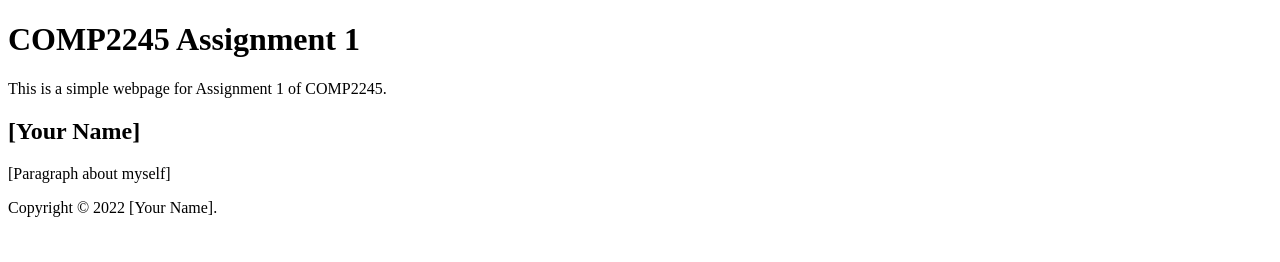
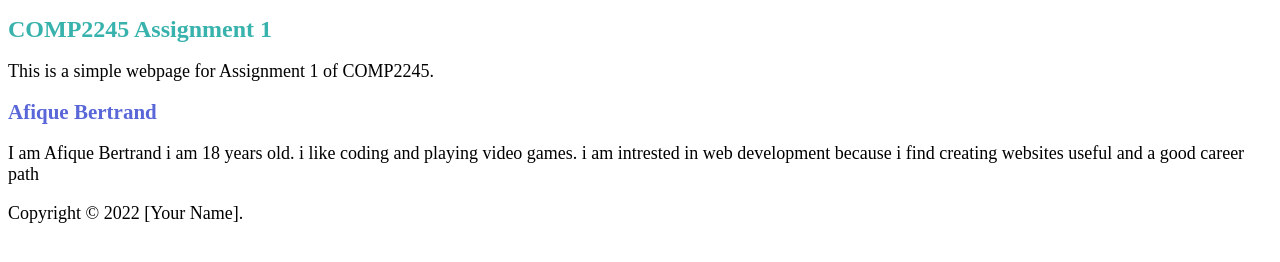
Before and after one commit to Storm268/comp2245-assignment1, a plain HTML site: page index.html in a window 1280 px wide. Drawn offline with Linux system fonts and the light colour scheme.

Commit message:
Add styles.css and link it to index.html

```diff
--- a/index.html
+++ b/index.html
@@ -1,6 +1,7 @@
 <!DOCTYPE html>
 <html lang="en">
 <head>
+    <link rel="stylesheet" href="styles.css">
     <meta charset="UTF-8">
     <meta name="viewport" content="width=device-width, initial-scale=1.0">
     <title>COMP2245 Assignment 1</title>
@@ -11,8 +12,8 @@
         <p>This is a simple webpage for Assignment 1 of COMP2245.</p>
     </header>
     <main>
-        <h2>[Your Name]</h2>
-        <p>[Paragraph about myself]</p>
+        <h2>Afique Bertrand</h2>
+        <p>I am Afique Bertrand i am 18 years old. i like coding and playing video games. i am intrested in web development because i find creating websites useful and a good career path</p>
     </main>
     <footer>
         <p>Copyright &copy; 2022 [Your Name].</p>
--- /dev/null
+++ b/styles.css
@@ -0,0 +1,13 @@
+h1 {
+    font-size: 24px;
+    color: #38B2AC;
+}
+
+h2 {
+    font-size: 21px;
+    color: #5A67D8;
+}
+
+p {
+    font-size: 18px;
+}
```
